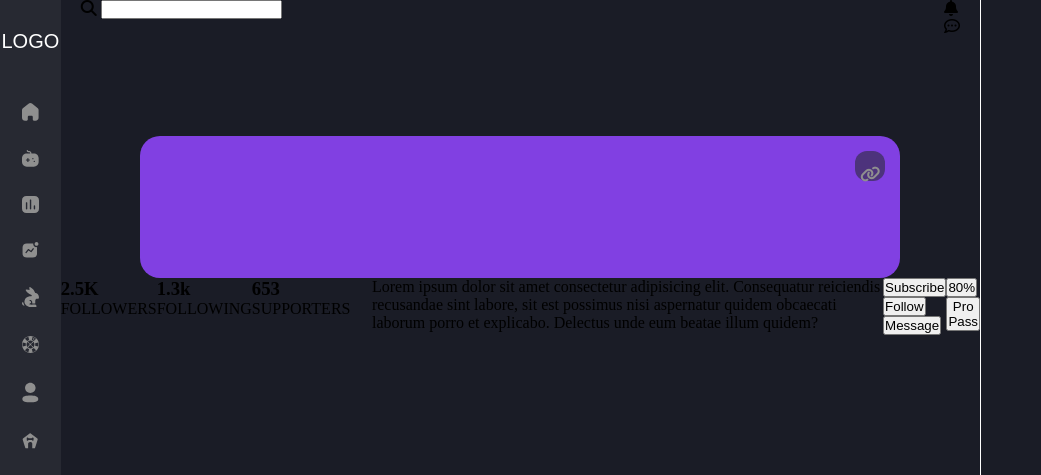
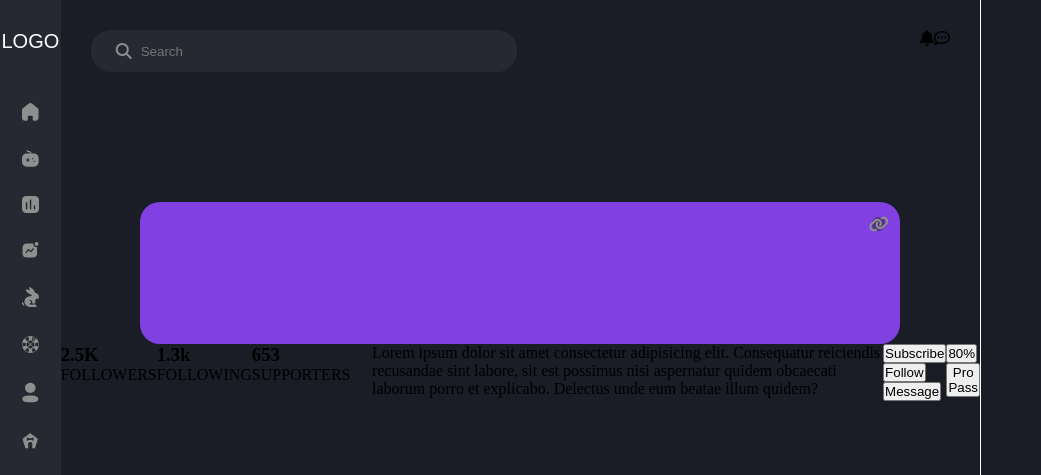
Before and after one commit to Ogabek55/Game-Clube, a plain HTML site: page pages/home/Profile/index.html in a window 1280 px wide. Shown: the top 475 px of the page, without its empty margins (0-1041 px from the left). Drawn offline with Linux system fonts and the light colour scheme.

Commit message:
added some changes

```diff
--- a/pages/home/Profile/index.html
+++ b/pages/home/Profile/index.html
@@ -57,14 +57,14 @@
             <div class="search__wrapper">
                 <div class="search-icon">
                     <i class="fa-solid fa-magnifying-glass"></i>
-                    <input type="search">
+                    <input type="search" placeholder="Search">
                 </div>
                 <div class="profile-issue">
                     <div class="notification-icon">
                         <i class="fa-solid fa-bell"></i>
-                    </div>
-                    <div class="message-icon">
-                        <i class="fa-regular fa-comment-dots"></i>
+                        <div class="message-icon">
+                            <i class="fa-regular fa-comment-dots"></i>
+                        </div>
                     </div>
                     <div class="profile-img">
 
--- a/pages/home/Profile/sass/_main.scss
+++ b/pages/home/Profile/sass/_main.scss
@@ -1,57 +1,81 @@
-body{
+body {
   margin: 0;
   padding: 0;
   display: flex;
 }
-.home-page{
+.home-page {
   width: 100%;
   height: 100vh;
-    background: #1A1C26;
+  background: #1a1c26;
 }
-.main-page__wrapper{
+.main-page__wrapper {
   display: flex;
 }
-aside{
+aside {
   max-width: 300px;
   width: 100%;
   height: 100vh;
-    border-left:1px solid #fff;
+  border-left: 1px solid #fff;
   border-top: 0;
   border-right: 0;
   border-bottom: 0;
-    background: #1A1C26;
+  background: #1a1c26;
 }
-.profile__wrapper{
+.profile__wrapper {
   max-width: 760px;
   height: 142px;
-    margin:0 auto;
+  margin: 0 auto;
   margin-top: 100px;
   border-radius: 20px;
   background: linear-gradient(180deg, #8140e2 100%, #5d1dde 100%);
 }
-.link-icon{
+.link-icon {
   width: 13px;
   height: 14px;
   margin: 15px 15px;
-    padding: 15px;
   border-radius: 12px;
   background: rgba(39, 41, 50, 0.582);
   color: rgba(143, 143, 143, 1);
   display: flex;
   justify-content: center;
+  align-items: center;
   float: right;
 }
-.about-profile{
+.about-profile {
   display: flex;
 }
-.profile-img__wrapper{
+.profile-img__wrapper {
   width: 60px;
   height: 60px;
 }
 .search__wrapper{
-    padding-left: 20px;
-    padding-right: 20px;
   width: 100%;
   display: flex;
+  padding: 30px;
   justify-content: space-between;
 }
+.search-icon{
+    width: 426px;
+    height: 42px;
+    padding-left: 25px;
+    padding-right: 25px;
+    border-radius: 20px;
+    background-color: rgba(39, 41, 50, 1);
+    display: flex;
+    gap: 4px;
+    align-items: center;
+}
+.fa-magnifying-glass{
+    color: rgba(143, 143, 143, 1);
+}
+.search-icon input{
+    width: 400px;
+    padding: 5px;
+    background: transparent;
+    color: #fff;
+    border: 0;
+    outline: none;
+}
+.notification-icon{
+    display: flex;
+}
```
Also changed, not shown: pages/home/Profile/sass/style.css, 1 other file. Lines whose indentation alone changed are shown as unchanged.
